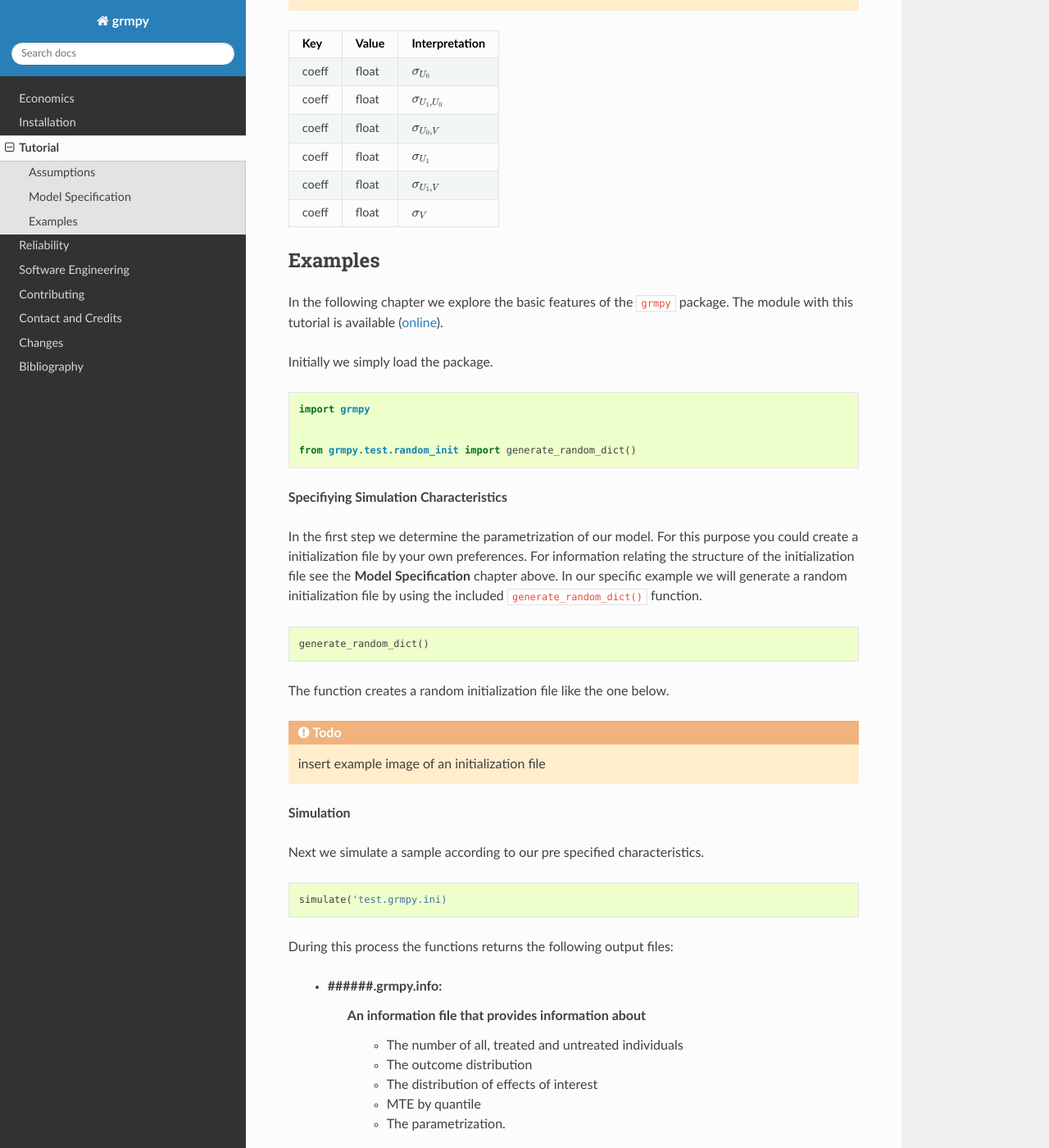
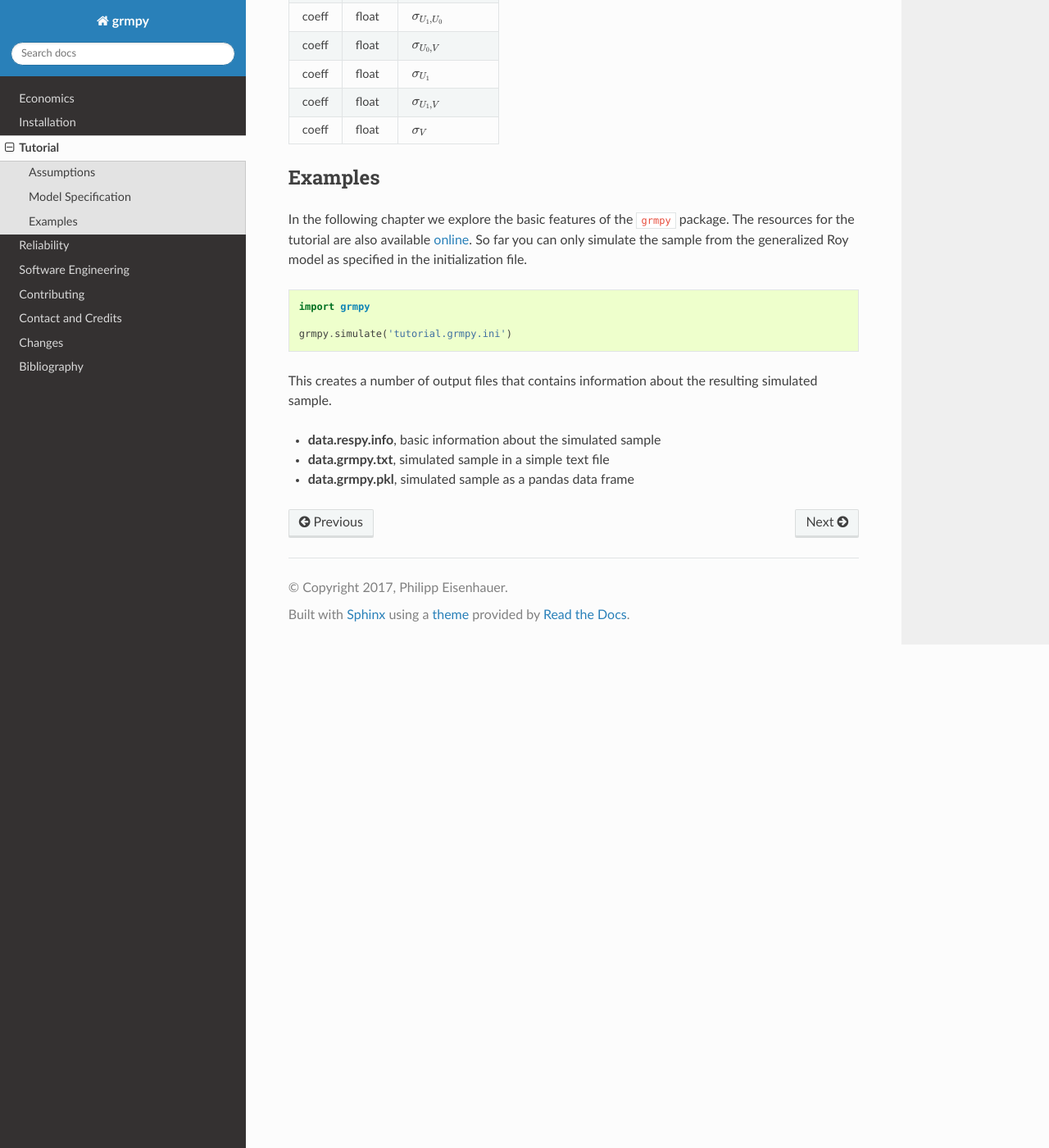
Before and after one commit to OpenSourceEconomics/grmpy, a Sphinx documentation site: the page built from docs/tutorial.rst, in a window 1280 px wide and 1400 px high, scrolled down 2109 px. Shown: the whole window at 82% size. Built offline with Sphinx 7.4.7 and the Read the Docs theme 2.0.0, drawn with Linux system fonts in a browser that asks for light colours; some of the changed text lies outside the part shown.

Commit message:
edits for tutorial

```diff
--- a/docs/tutorial.rst
+++ b/docs/tutorial.rst
@@ -13,7 +13,7 @@ The ``grmpy`` package implements the normal linear-in-parameters version of the
     Y_0 & = X \beta_0 + U_0 \\
     C   & = Z \gamma + U_C \\
 
-The unobservables follow a normal distribution :math:`(U_1, U_0, U_C) \sim \mathcal{N}(0, \Sigma)` with mean zero and covariance matrix :math:`\Sigma`. We collect all unobservables determining treatment choice in :math:`V = U_C - (U_1 - U_0)`. Individuals decide to select into treatment if their surplus from doing so is positive :math:`S = Y_1 - Y_0 - C`. Depending on their decision, we either observe :math:`Y_1` or :math:`Y_0`.
+We collect all unobservables determining treatment choice in :math:`V = U_C - (U_1 - U_0)`. The unobservables follow a normal distribution :math:`(U_1, U_0, V) \sim \mathcal{N}(0, \Sigma)` with mean zero and covariance matrix :math:`\Sigma`.  Individuals decide to select into treatment if their surplus from doing so is positive :math:`S = Y_1 - Y_0 - C`. Depending on their decision, we either observe :math:`Y_1` or :math:`Y_0`.
 
 Model Specification
 -------------------
@@ -73,9 +73,7 @@ coeff       float   coefficient of the second covariate
 
 **DIST**
 
-The **DIST** block specifies the distribution of the unobservables.
-
-.. warning:: This block specifies the correlation structure between :math:`(U_1, U_0, V)` and not :math:`(U_1, U_0, U_C)`.
+The *DIST* block specifies the distribution of the unobservables.
 
 ======= ======      ==========================
 Key     Value       Interpretation
@@ -91,58 +89,17 @@ coeff    float      :math:`\sigma_{V}`
 Examples
 --------
 
-In the following chapter we explore the basic features of the ``grmpy`` package. The module with this tutorial is available (`online <https://github.com/restudToolbox/package/blob/master/respy/tests/resources/kw_data_one.ini>`_).
-
-Initially we simply load the package.
+In the following chapter we explore the basic features of the ``grmpy`` package. The resources for the tutorial are also available `online <https://github.com/grmToolbox/grmpy/tree/pei_doc/docs/tutorial>`_. So far you can only simulate the sample from the generalized Roy model as specified in the initialization file.
 
 ::
 
     import grmpy
 
-
-    from grmpy.test.random_init import generate_random_dict()
-
-**Specifiying Simulation Characteristics**
-
-In the first step we determine the parametrization of our model. For this purpose you could create a initialization file by your own preferences. For information relating the structure of the initialization file see the **Model Specification** chapter above.
-In our specific example we will generate a random initialization file by using the included ``generate_random_dict()`` function.
-::
+    grmpy.simulate('tutorial.grmpy.ini')
 
 
-    generate_random_dict()
+This creates a number of output files that contains information about the resulting simulated sample.
 
-
-The function creates a random initialization file like the one below.
-
-.. todo::
-    insert example image of an initialization file
-
-**Simulation**
-
-Next we simulate a sample according to our pre specified characteristics.
-::
-
-    simulate('test.grmpy.ini)
-
-During this process the functions returns the following output files:
-
-    - ######.grmpy.info:
-        An information file that provides information about
-            * The number of all, treated and untreated individuals
-            * The outcome distribution
-            * The distribution of effects of interest
-            * MTE by quantile
-            * The parametrization.
-
-    - ######.grmpy.txt: The simulated data frame as a txt file.
-
-    - ######.grmpy.pkl: The simulated data frame as a pickle file.
-
-
-.. Warning::
-
-    - The prefix of the output files is determined by the given **source** entry in the **SIMULATION** section of your initialization file.
-
-    - Note that you have to provide the name of your initialization file as an input in the simulate function. If you generate a random initialization file, the name is fixed to *test.grmpy.ini*.
-
-    - The function is able to return a dataframe directly by setting ``data_frame = simulate('test.grmpy.ini')``
+* **data.respy.info**, basic information about the simulated sample
+* **data.grmpy.txt**, simulated sample in a simple text file
+* **data.grmpy.pkl**, simulated sample as a pandas data frame
--- a/docs/tutorial/tutorial.py
+++ b/docs/tutorial/tutorial.py
@@ -1,3 +1,4 @@
+"""This module contains a tutorial illustrating the basic capabilities of the grmpy package."""
 import grmpy
 
-grmpy.simulate('test.grmpy.ini')
+grmpy.simulate('tutorial.grmpy.ini')
```
